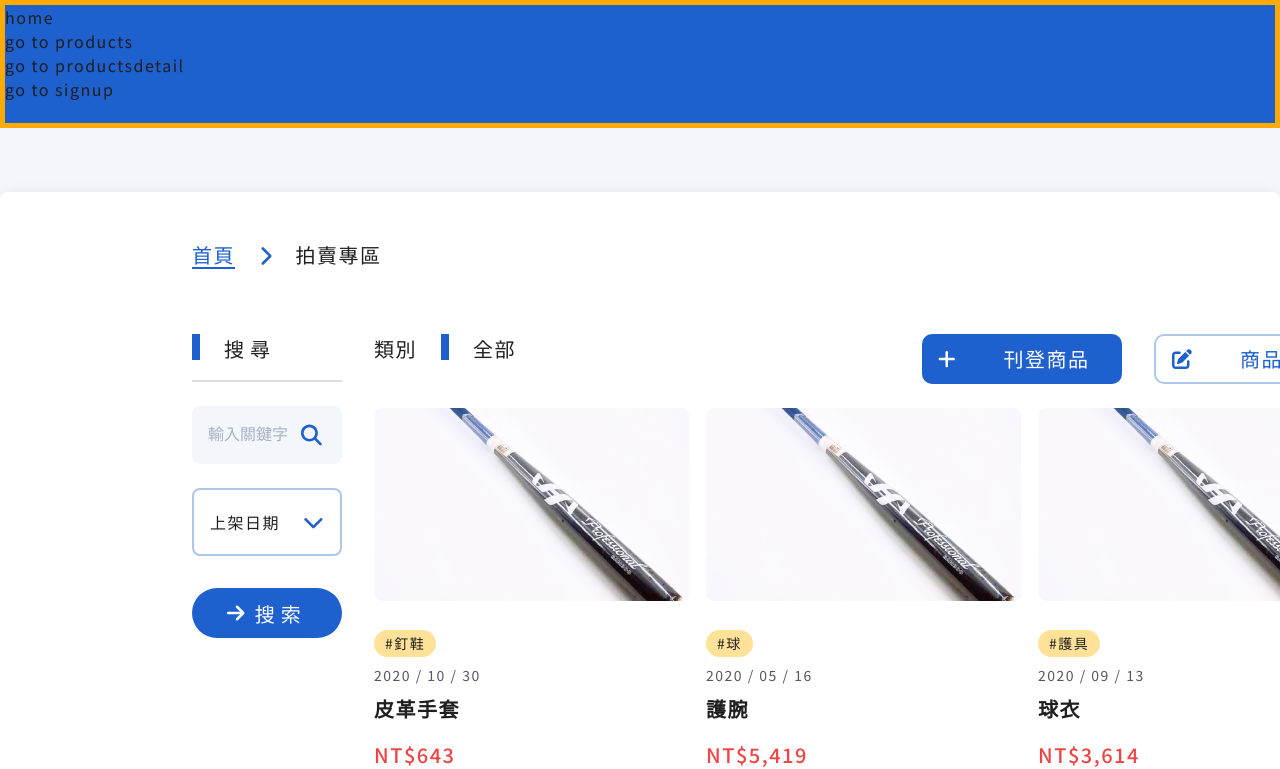
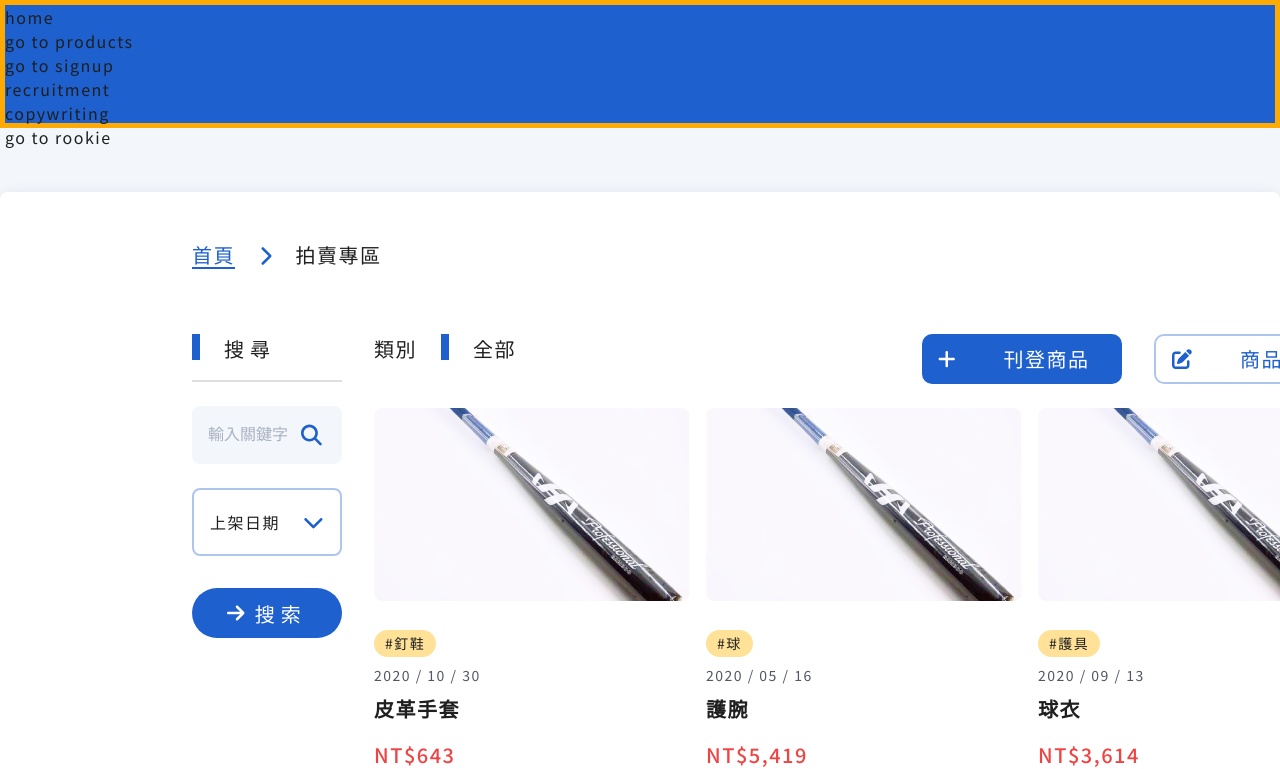
Before and after one commit to Kennedy1127/ASSEMBALL, a Vue app: page /products in a window 1280 px wide. Shown: the top 769 px of the page. Built offline with nearby package versions, Linux system fonts and the light colour scheme; what view-ui-plus would draw is missing.

Commit message:
解衝突 更新路由

```diff
--- a/src/components/MainHeader.vue
+++ b/src/components/MainHeader.vue
@@ -2,15 +2,23 @@
   <header>
     <nav>
       <div class="wrapper">
-        <div>home</div>
+        <div>
+          <router-link to="/">home</router-link>
+        </div>
         <div class="test">
           <router-link to="/products">go to products</router-link>
         </div>
-        <div class="test-detail">
-          <router-link to="/product-detail">go to productsdetail</router-link>
-        </div>
         <div class="signin">
           <router-link to="/authentication">go to signup </router-link>
+        </div>
+        <div>
+          <router-link to="/recruitment">recruitment</router-link>
+        </div>
+        <div>
+          <router-link to="/recruitment/copywriting/1">copywriting</router-link>
+        </div>
+        <div class="rookie">
+          <router-link to="/rookie">go to rookie </router-link>
         </div>
       </div>
     </nav>
--- a/src/components/products/productsItems/ProductsMainItems.vue
+++ b/src/components/products/productsItems/ProductsMainItems.vue
@@ -89,7 +89,7 @@ export default {
 
     goToProductDetail(id) {
       this.$router.push({
-        name: "productDetail",
+        name: "ProductDetail",
         params: { id },
       });
       window.scrollTo({ top: 0 });
--- a/src/views/HomeView.vue
+++ b/src/views/HomeView.vue
@@ -117,19 +117,6 @@
       </section>
     </div>
   </main>
-  <div>home</div>
-  <div class="test">
-    <router-link to="/products">go to products</router-link>
-  </div>
-  <div class="test-detail">
-    <router-link to="/productsdetail">go to productsdetail</router-link>
-  </div>
-  <div class="signin">
-    <router-link to="/authentication">go to signup </router-link>
-  </div>
-  <div class="rookie">
-    <router-link to="/rookie">go to rookie </router-link>
-  </div>
 </template>
 
 <script>
```
Also changed, not shown: 1 other file (tests, documents, lock files or other folders).
